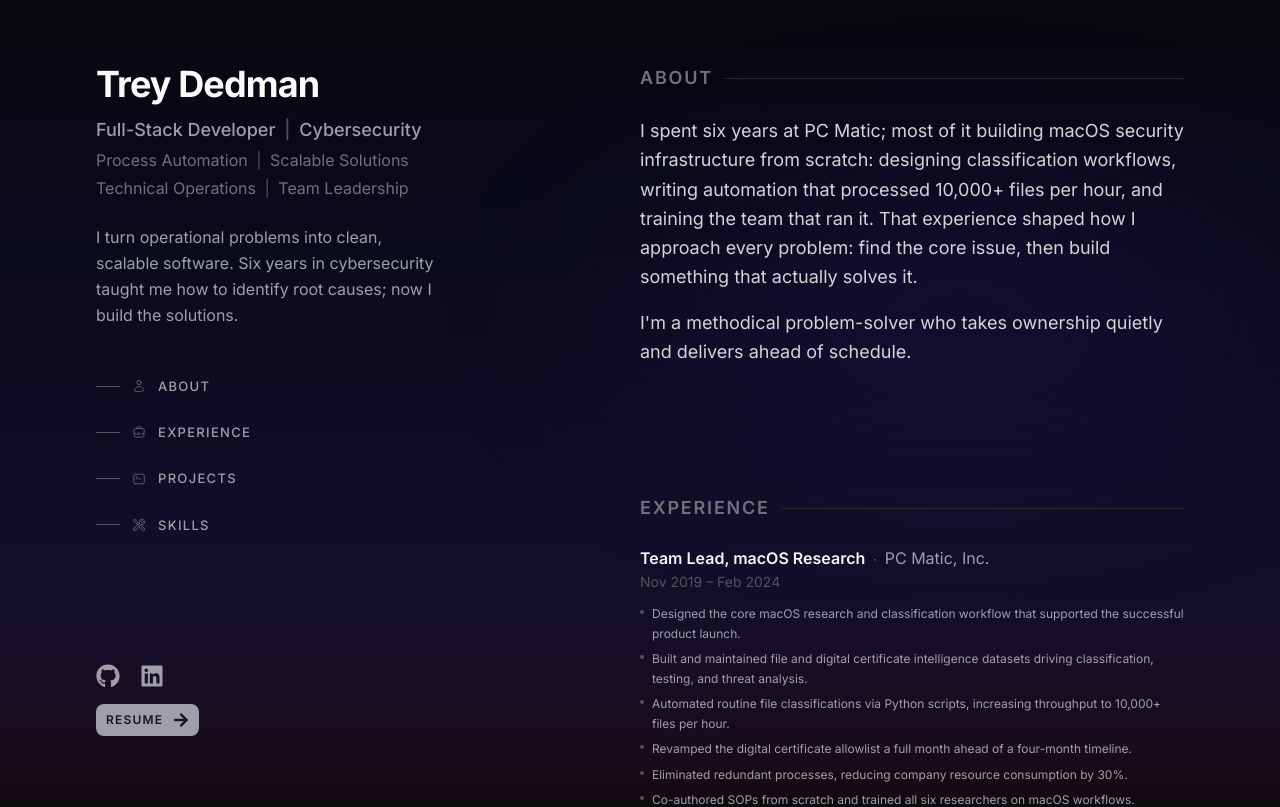
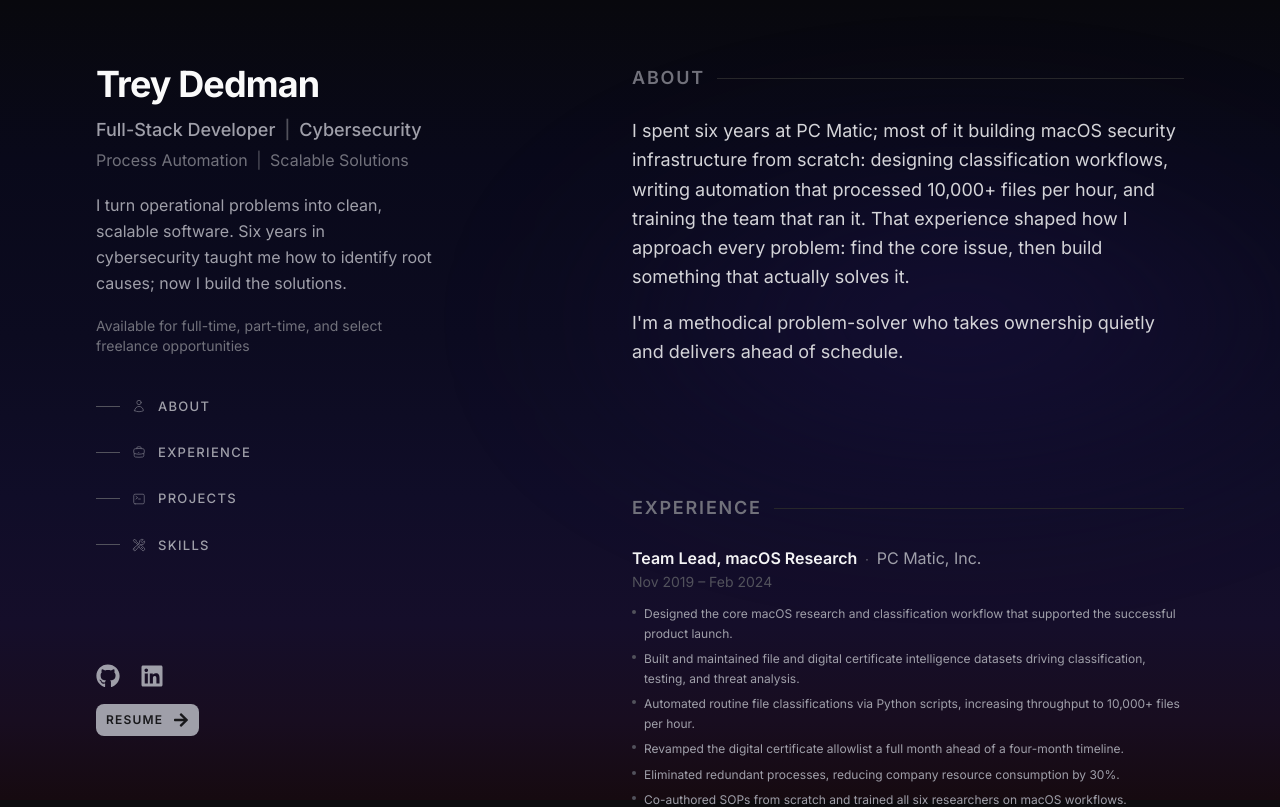
Before and after one commit to treydedman/portfolio, a Next.js app: page / in a window 1280 px wide. Shown: the top 807 px of the page. Built offline with nearby package versions, Linux system fonts and the light colour scheme.

Commit message:
refactor: refine hero section and content

```diff
--- a/app/page.tsx
+++ b/app/page.tsx
@@ -260,7 +260,7 @@ export default function Home() {
       <div className="relative z-10 px-16 lg:px-24">
         <div className="lg:flex lg:gap-50 lg:items-start">
           {/* ── LEFT PANEL (sticky on lg) ── */}
-          <aside className="lg:w-86 lg:shrink-0 lg:sticky lg:top-0 lg:self-start lg:h-screen lg:flex lg:flex-col lg:justify-between py-12 lg:py-16 relative">
+          <aside className="lg:w-84 lg:shrink-0 lg:sticky lg:top-0 lg:self-start lg:h-screen lg:flex lg:flex-col lg:justify-between py-12 lg:py-16 relative">
             {/* Warm tint overlay driven by scroll */}
             <div
               style={{
@@ -275,7 +275,7 @@ export default function Home() {
             />
             <div style={{ position: "relative", zIndex: 1 }}>
               {/* Identity */}
-              <div className="mb-6">
+              <div className="mb-5">
                 <h1 className="text-4xl font-bold tracking-tight text-zinc-50 mb-3">
                   Trey Dedman
                 </h1>
@@ -289,19 +289,19 @@ export default function Home() {
                     <span className="text-zinc-600 mx-1">|</span> Scalable
                     Solutions
                   </p>
-                  <p className="text-base text-zinc-500">
-                    Technical Operations{" "}
-                    <span className="text-zinc-600 mx-1">|</span> Team
-                    Leadership
-                  </p>
                 </div>
               </div>
 
               {/* Tagline */}
-              <p className="text-base leading-relaxed text-zinc-400 mb-6 ">
+              <p className="text-base leading-relaxed text-zinc-400 mb-5 ">
                 I turn operational problems into clean, scalable software. Six
                 years in cybersecurity taught me how to identify root causes;
                 now I build the solutions.
+              </p>
+
+              <p className="text-sm text-zinc-500 mb-4">
+                Available for full-time, part-time, and select freelance
+                opportunities
               </p>
 
               {/* Nav */}
```
